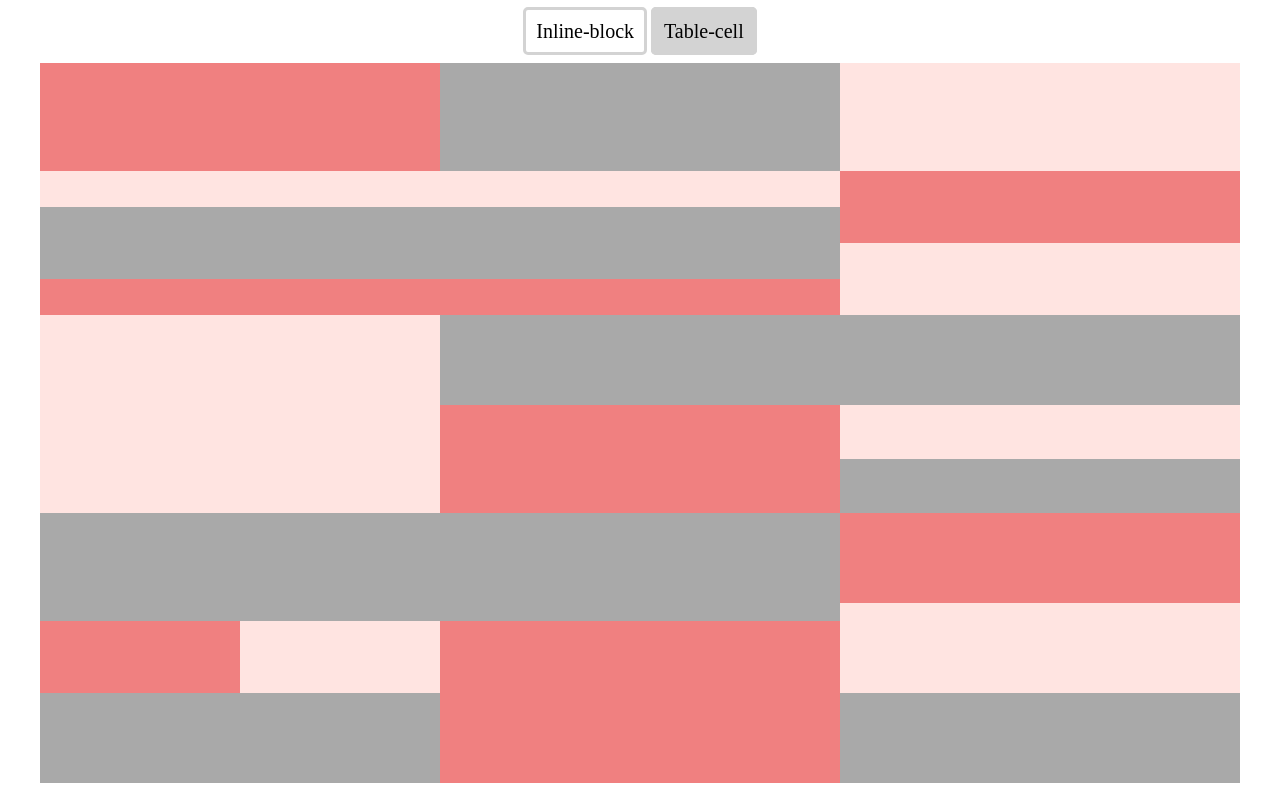
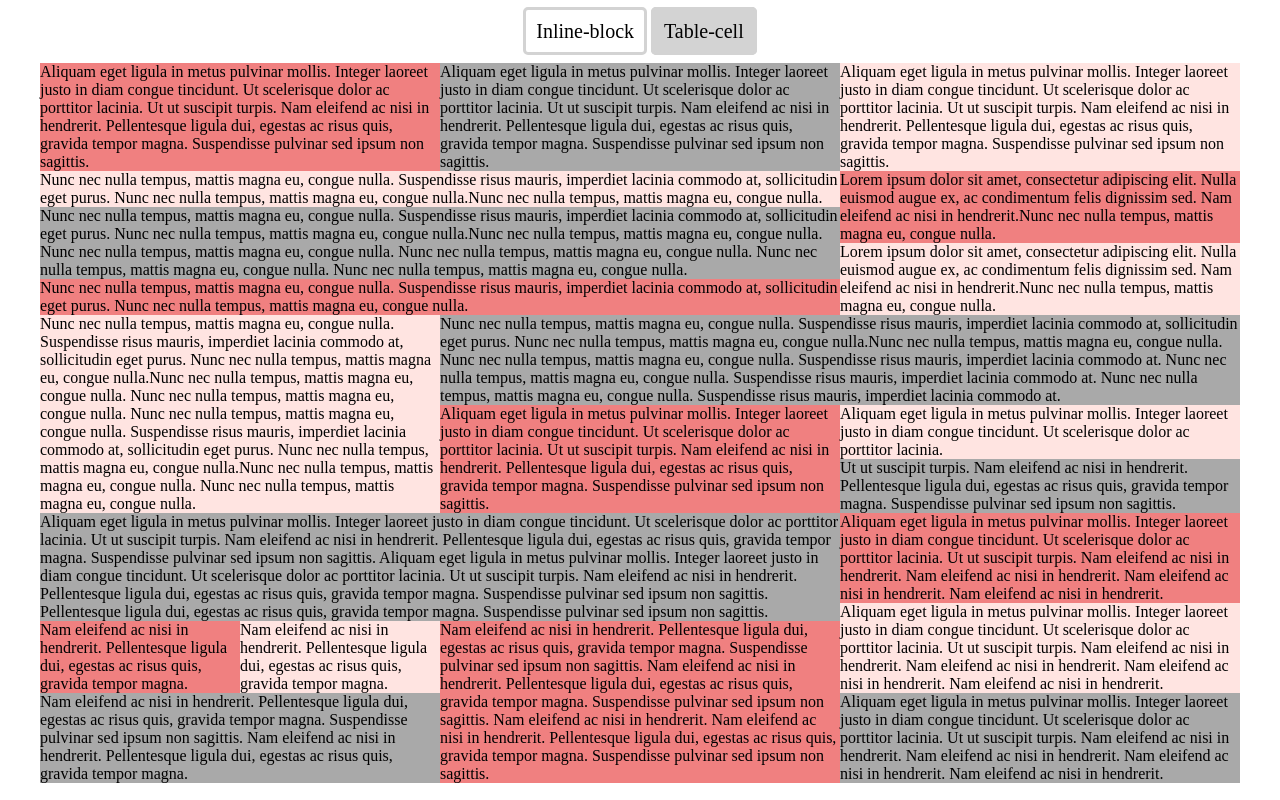
Before and after one commit to Alina248/Alina248.github.io, a PHP site: page /table-cell.html in a window 1280 px wide. Run offline with PHP 8.4, Linux system fonts and the light colour scheme.

Commit message:
Update display.css

```diff
--- a/homework_4/css/display.css
+++ b/homework_4/css/display.css
@@ -1,7 +1,7 @@
 /* MAIN */
 * {
 	box-sizing: border-box;
-	color: transparent;
+	/*color: transparent;*/
 }
 .container {
 	width: 1200px;
```
